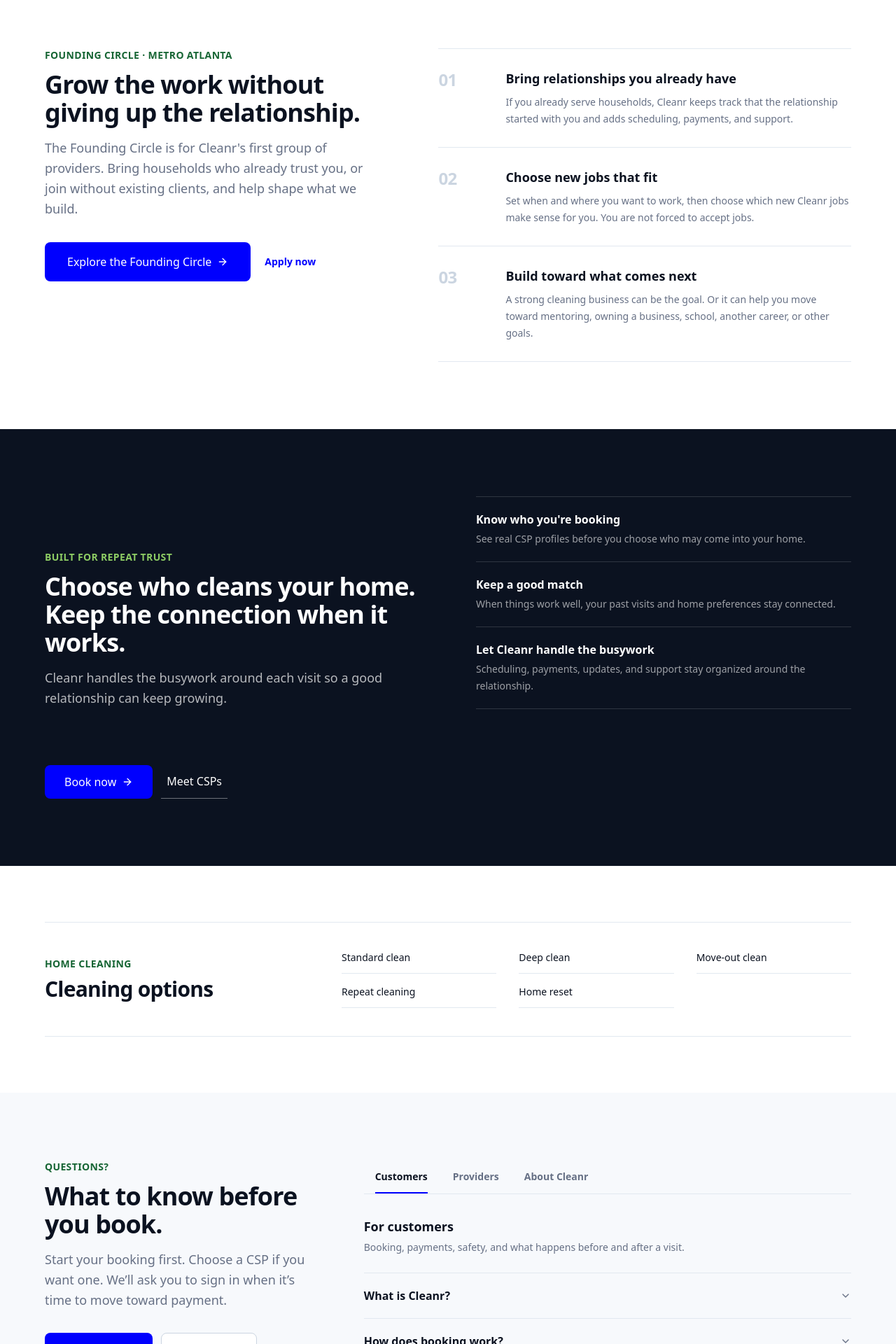
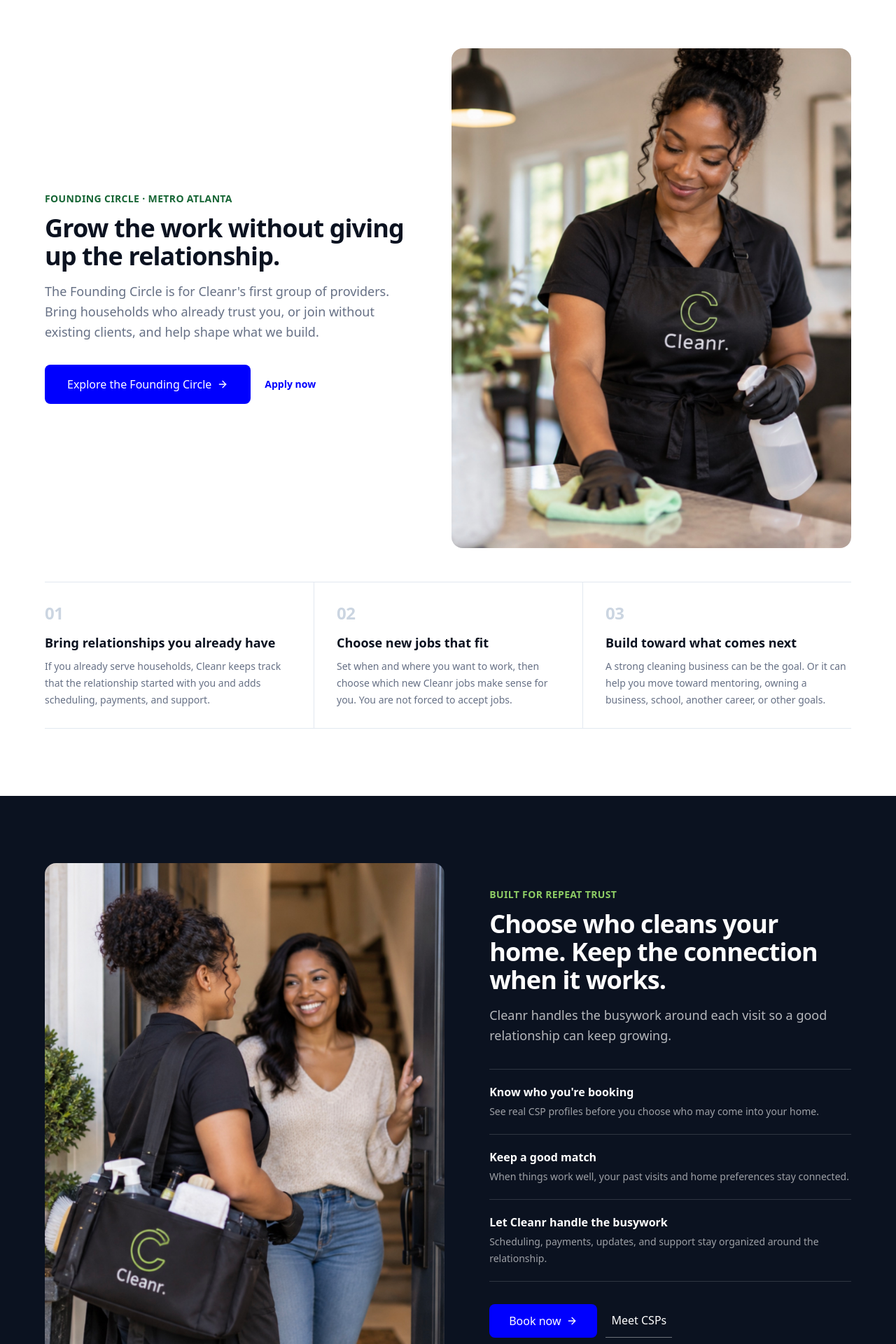
Before and after one commit to SolSabali-Ent/Cleanr-app-preview, a React (Vite) app: page / in a window 1280 px wide. Shown: the part 2020-3940 px from the top of the page at 70% size. Built offline with nearby package versions, Linux system fonts and the light colour scheme; no server answers; the database is empty.

Commit message:
Sync Cleanr public app from 2818505

```diff
--- a/src/shell/screens/Landing.tsx
+++ b/src/shell/screens/Landing.tsx
@@ -93,7 +93,8 @@
       <PublicProviderShowcase />
 
       <section className="bg-white px-6 py-16 sm:py-24">
-        <div className="mx-auto grid max-w-6xl gap-12 lg:grid-cols-[0.9fr_1.1fr] lg:gap-20">
+        <div className="mx-auto max-w-6xl">
+          <div className="grid gap-10 lg:grid-cols-[0.95fr_1.05fr] lg:items-center lg:gap-16">
             <div>
               <p className="text-sm font-semibold uppercase tracking-wide text-[#166534]">Founding Circle · Metro Atlanta</p>
               <h2 className="mt-3 max-w-xl text-3xl font-bold tracking-tight text-[#0B1220] sm:text-4xl">Grow the work without giving up the relationship.</h2>
@@ -104,15 +105,27 @@
               </div>
             </div>
 
-          <div className="border-y border-slate-200">
+            <div className="overflow-hidden rounded-2xl bg-slate-100">
+              <img
+                src="/media/people/cleanr-csp-portrait.jpg"
+                alt="Cleanr service professional in a customer's home"
+                loading="lazy"
+                decoding="async"
+                className="aspect-[4/5] h-full w-full object-cover object-center sm:aspect-[16/10] lg:aspect-[4/5]"
+              />
+            </div>
+          </div>
+
+          <div className="mt-12 grid divide-y divide-slate-200 border-y border-slate-200 lg:grid-cols-3 lg:divide-x lg:divide-y-0">
             {[
               ["01", "Bring relationships you already have", "If you already serve households, Cleanr keeps track that the relationship started with you and adds scheduling, payments, and support."],
               ["02", "Choose new jobs that fit", "Set when and where you want to work, then choose which new Cleanr jobs make sense for you. You are not forced to accept jobs."],
               ["03", "Build toward what comes next", "A strong cleaning business can be the goal. Or it can help you move toward mentoring, owning a business, school, another career, or other goals."],
             ].map(([number, title, body]) => (
-              <div key={number} className="grid gap-3 border-b border-slate-200 py-7 last:border-b-0 sm:grid-cols-[72px_1fr] sm:gap-6">
+              <div key={number} className="py-7 lg:px-8 lg:first:pl-0 lg:last:pr-0">
                 <p className="text-2xl font-semibold tracking-tight text-slate-300">{number}</p>
-                <div><h3 className="text-lg font-semibold text-[#0B1220]">{title}</h3><p className="mt-2 max-w-2xl text-sm leading-6 text-[#667085]">{body}</p></div>
+                <h3 className="mt-3 text-lg font-semibold text-[#0B1220]">{title}</h3>
+                <p className="mt-2 text-sm leading-6 text-[#667085]">{body}</p>
               </div>
             ))}
           </div>
@@ -120,24 +133,39 @@
       </section>
 
       <section className="bg-[#0B1220] px-6 py-16 text-white sm:py-24">
-        <div className="mx-auto grid max-w-6xl gap-12 lg:grid-cols-[1fr_1fr] lg:items-end lg:gap-20">
+        <div className="mx-auto grid max-w-6xl gap-10 lg:grid-cols-[1.05fr_0.95fr] lg:items-center lg:gap-16">
+          <div className="overflow-hidden rounded-2xl bg-white/5">
+            <img
+              src="/media/people/cleanr-customer-csp-connection.jpg"
+              alt="Cleanr service professional connecting with a customer"
+              loading="lazy"
+              decoding="async"
+              className="aspect-[4/3] h-full w-full object-cover object-center lg:aspect-[4/5]"
+            />
+          </div>
+
           <div>
             <p className="text-sm font-semibold uppercase tracking-wide text-[#8DCC64]">Built for repeat trust</p>
             <h2 className="mt-3 max-w-3xl text-3xl font-bold tracking-tight sm:text-4xl">Choose who cleans your home. Keep the connection when it works.</h2>
             <p className="mt-4 max-w-2xl text-lg leading-relaxed text-white/70">Cleanr handles the busywork around each visit so a good relationship can keep growing.</p>
-          </div>
-          <div className="divide-y divide-white/15 border-y border-white/15">
+
+            <div className="mt-8 divide-y divide-white/15 border-y border-white/15">
               {[
                 ["Know who you're booking", "See real CSP profiles before you choose who may come into your home."],
                 ["Keep a good match", "When things work well, your past visits and home preferences stay connected."],
                 ["Let Cleanr handle the busywork", "Scheduling, payments, updates, and support stay organized around the relationship."],
               ].map(([title, body]) => (
-              <div key={title} className="py-5"><p className="font-semibold text-white">{title}</p><p className="mt-1 text-sm leading-6 text-white/60">{body}</p></div>
+                <div key={title} className="py-5">
+                  <p className="font-semibold text-white">{title}</p>
+                  <p className="mt-1 text-sm leading-6 text-white/60">{body}</p>
+                </div>
               ))}
             </div>
-          <div className="flex flex-col gap-3 sm:flex-row lg:col-span-2">
+
+            <div className="mt-8 flex flex-col gap-3 sm:flex-row">
               <Link to={CUSTOMER_ENTRY_PATH} className="inline-flex min-h-12 items-center justify-center gap-2 rounded-lg bg-[#0000FE] px-7 py-3 font-medium text-white">Book now <ArrowRight className="h-4 w-4" /></Link>
               <a href="#meet-cleanr-csps" className="inline-flex min-h-12 items-center justify-center border-b border-white/40 px-2 font-medium text-white">Meet CSPs</a>
+            </div>
           </div>
         </div>
       </section>
```
Also changed, not shown: public/media/people/cleanr-csp-portrait.jpg (added), public/media/people/cleanr-customer-csp-connection.jpg (added), 58 other files (tests, documents, lock files or other folders). Lines whose indentation alone changed are shown as unchanged.
